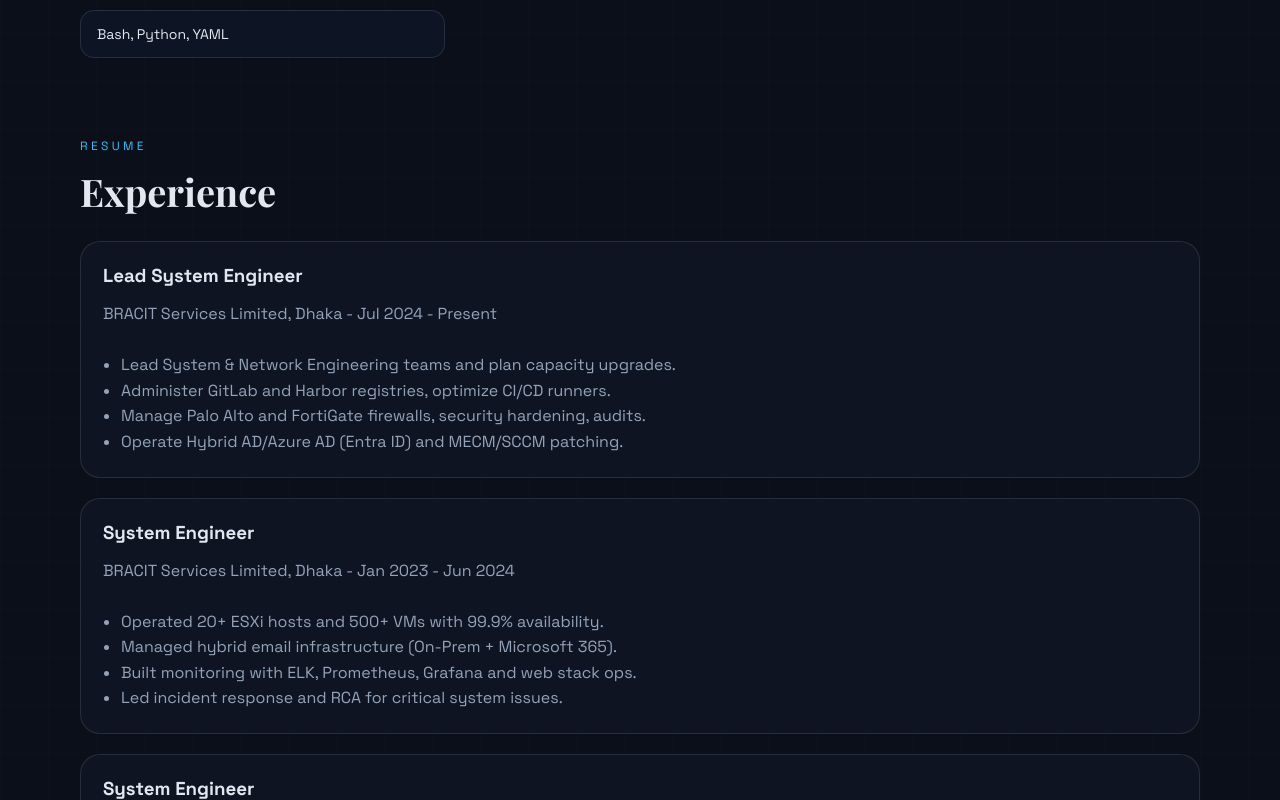
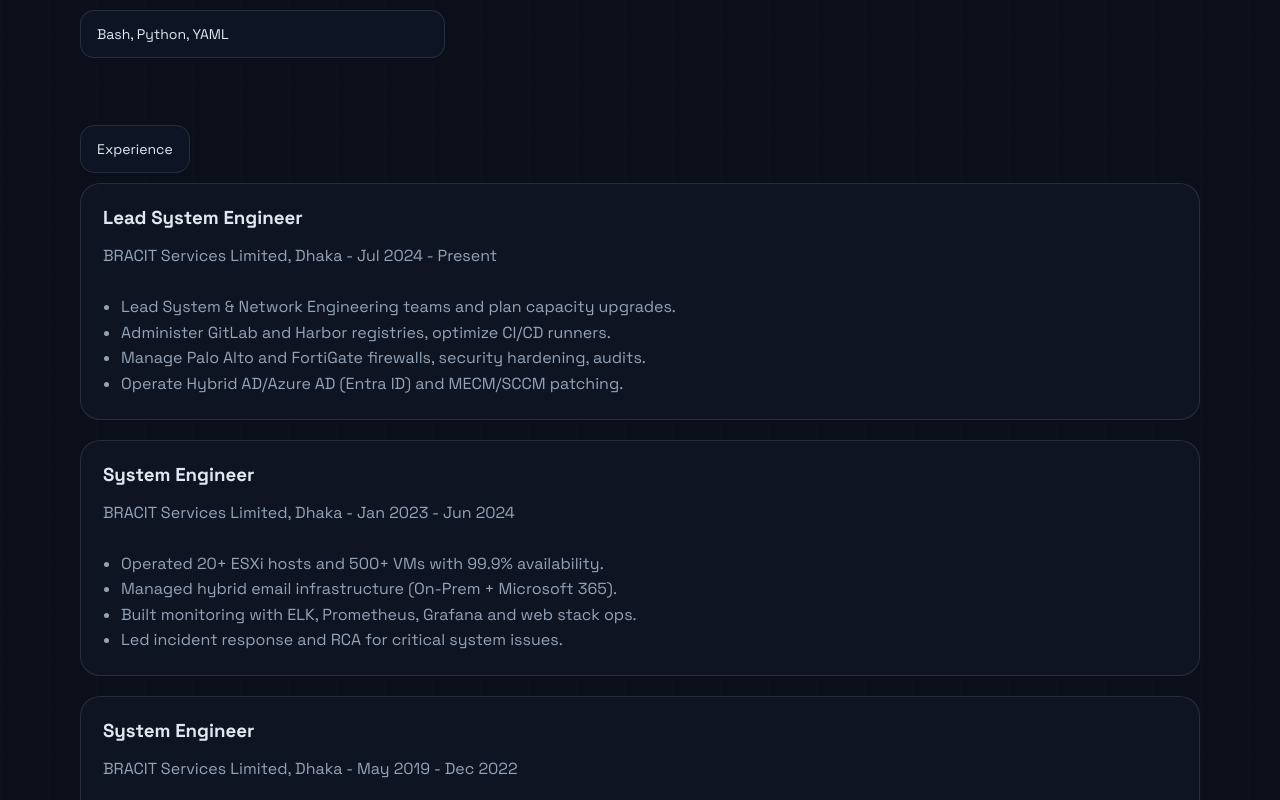
Before and after one commit to abhijet02/website, a Next.js app: page / in a window 1280 px wide. Shown: the part 1600-2400 px from the top of the page. Built offline with nearby package versions, Linux system fonts and the light colour scheme; a web font is replaced by a local one.

Commit message:
Update section headings and remove requested labels

```diff
--- a/src/app/page.tsx
+++ b/src/app/page.tsx
@@ -285,8 +285,7 @@
 
       <section id="resume" className="section">
         <div className="section-head">
-          <p className="section-label">Resume</p>
-          <h2 className="section-title">Experience</h2>
+          <span className="skill-pill">Experience</span>
         </div>
         <div className="timeline">
           {experience.map((item) => (
@@ -323,7 +322,6 @@
       <section id="education" className="section">
         <div className="section-head">
           <p className="section-label">Education</p>
-          <h2 className="section-title">Academic background</h2>
         </div>
         <div className="skill-grid">
           {education.map((item) => (
@@ -337,7 +335,6 @@
       <section id="training" className="section">
         <div className="section-head">
           <p className="section-label">Training</p>
-          <h2 className="section-title">Professional training</h2>
         </div>
         <div className="skill-grid">
           {training.map((item) => (
@@ -351,7 +348,6 @@
       <section id="languages" className="section">
         <div className="section-head">
           <p className="section-label">Languages</p>
-          <h2 className="section-title">Communication</h2>
         </div>
         <div className="skill-grid">
           {languages.map((item) => (
```
